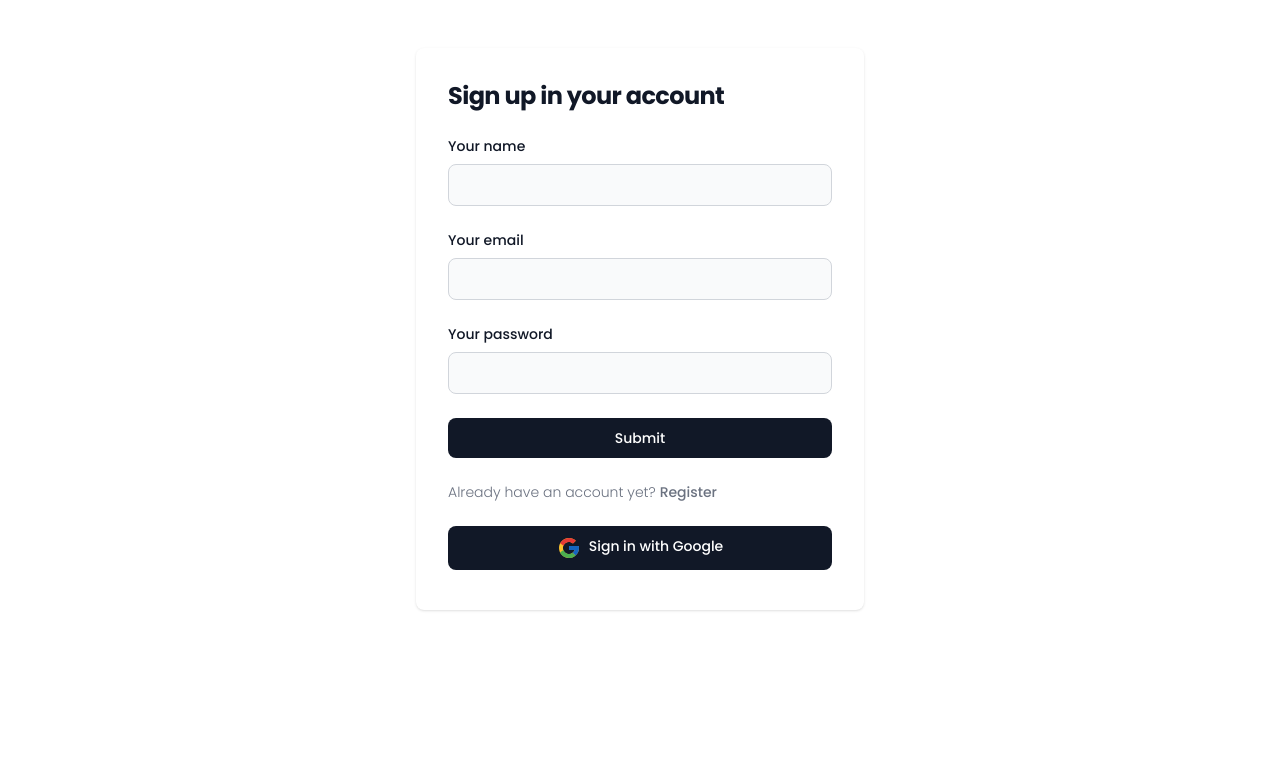
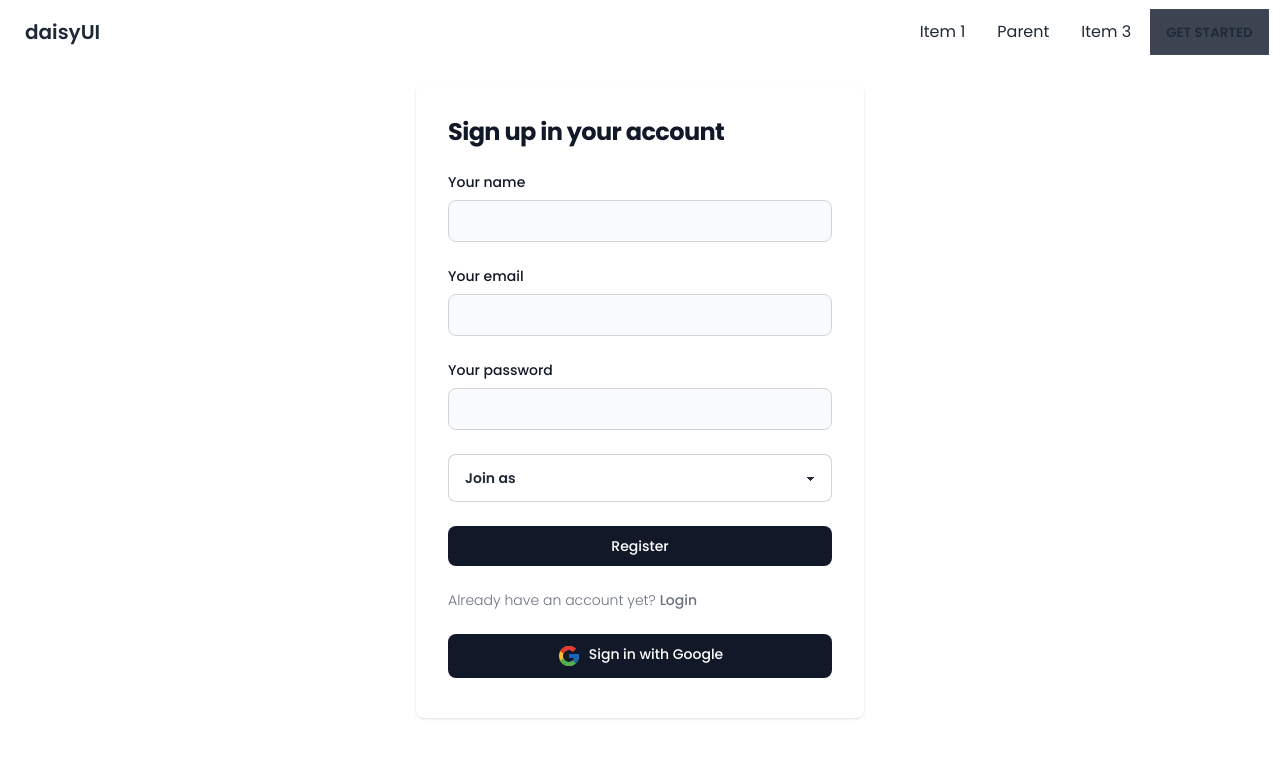
Before and after one commit to Azharul-Raj/used-car-clint, a React (Create React App) app: page /register in a window 1280 px wide. Shown: the top 758 px of the page. Built offline with nearby package versions, Linux system fonts and the light colour scheme; no server answers.

Commit message:
header added

```diff
--- a/package.json
+++ b/package.json
@@ -14,6 +14,7 @@
     "react-dom": "^18.2.0",
     "react-hook-form": "^7.39.5",
     "react-hot-toast": "^2.4.0",
+    "react-icons": "^4.6.0",
     "react-router-dom": "6",
     "react-scripts": "5.0.1",
     "sweetalert2": "^11.6.13",
--- a/src/layouts/route.js
+++ b/src/layouts/route.js
@@ -15,6 +15,7 @@
             {
                 path: '/register',
                 element:<Register/>
+
             }
         ]
     }
--- a/src/pages/Form/Login.jsx
+++ b/src/pages/Form/Login.jsx
@@ -46,15 +46,12 @@
         />
         <p>{errors.age?.message}</p>
       </div>
+        <button type="submit" className="w-full text-white transition bg-gray-900 pointer hover:bg-gray-900 focus:ring-4 focus:outline-none focus:ring-primary-300 font-medium rounded-lg text-sm px-5 py-2.5 text-center dark:bg-primary-600 dark:hover:bg-primary-700 dark:focus:ring-primary-800">Login</button>
 
-      <input
-        className="w-full text-white transition bg-gray-900 pointer hover:bg-gray-900 focus:ring-4 focus:outline-none focus:ring-primary-300 font-medium rounded-lg text-sm px-5 py-2.5 text-center dark:bg-primary-600 dark:hover:bg-primary-700 dark:focus:ring-primary-800"
-        type="submit"
-      />
-      <p class="text-sm font-light text-gray-500 dark:text-gray-400">
+      <p className="text-sm font-light text-gray-500 dark:text-gray-400">
         Don’t have an account yet?{" "}
         <Link
-          to="/"
+          to="/register"
           className="font-medium text-primary-600 hover:underline dark:text-primary-500 pointer"
         >
           Sign up
--- a/src/pages/Form/Register.jsx
+++ b/src/pages/Form/Register.jsx
@@ -13,7 +13,7 @@
       const onLogin = (data) => console.log(data);
 
       return (
-        <div className="flex justify-center items-center mt-12">
+        <div className="flex justify-center items-center mt-5">
         <div className="w-full bg-white rounded-lg shadow dark:border md:mt-0 sm:max-w-md xl:p-0 dark:bg-gray-800 dark:border-gray-700">
           <div className="p-6 space-y-4 md:space-y-6 sm:p-8">
           <h1 className="text-xl font-bold leading-tight tracking-tight text-gray-900 md:text-2xl dark:text-white">
@@ -58,19 +58,24 @@
               {...register("password")}
             />
             <p>{errors.password?.message}</p>
+                </div>
+                {/* select */}
+
+                <div className="">
+                <select {...register("position")} className="select select-bordered w-full">
+  <option disabled selected>Join as</option>
+  <option>Buyer</option>
+  <option>Seller</option>
+</select>
           </div>
-
-          <input
-            className="w-full text-white transition bg-gray-900 pointer hover:bg-gray-900 focus:ring-4 focus:outline-none focus:ring-primary-300 font-medium rounded-lg text-sm px-5 py-2.5 text-center dark:bg-primary-600 dark:hover:bg-primary-700 dark:focus:ring-primary-800"
-            type="submit"
-          />
-          <p class="text-sm font-light text-gray-500 dark:text-gray-400">
+          <button type="submit" className="w-full text-white transition bg-gray-900 pointer hover:bg-gray-900 focus:ring-4 focus:outline-none focus:ring-primary-300 font-medium rounded-lg text-sm px-5 py-2.5 text-center dark:bg-primary-600 dark:hover:bg-primary-700 dark:focus:ring-primary-800">Register</button>
+          <p className="text-sm font-light text-gray-500 dark:text-gray-400">
             Already have an account yet?{" "}
             <Link
-              to="/register"
+              to="/login"
               className="font-medium text-primary-600 hover:underline dark:text-primary-500 pointer"
             >
-              Register
+              Login
             </Link>
           </p>
               </form>
--- a/src/pages/Header/Header.jsx
+++ b/src/pages/Header/Header.jsx
@@ -1,10 +1,45 @@
 import React from 'react';
+import { Link } from 'react-router-dom';
 
 const Header = () => {
     return (
-        <div>
+        <div className="navbar bg-base-100">
+  <div className="navbar-start">
+    <div className="dropdown">
+      <label tabIndex={0} className="btn btn-ghost lg:hidden">
+        <svg xmlns="http://www.w3.org/2000/svg" className="h-5 w-5" fill="none" viewBox="0 0 24 24" stroke="currentColor"><path strokeLinecap="round" strokeLinejoin="round" strokeWidth="2" d="M4 6h16M4 12h8m-8 6h16" /></svg>
+      </label>
+      <ul tabIndex={0} className="menu menu-compact dropdown-content mt-3 p-2 shadow bg-base-100 rounded-box w-52">
+        <li><Link>Item 1</Link></li>
+        <li tabIndex={0}>
+          <Link className="justify-between">
+            Parent
 
-        </div>
+          </Link>
+        </li>
+        <li><Link>Item 3</Link></li>
+      </ul>
+    </div>
+    <Link className="btn btn-ghost normal-case text-xl">daisyUI</Link>
+  </div>
+  <div className="navbar-center hidden lg:flex lg:navbar-end">
+    <ul className="menu menu-horizontal p-0">
+      <li><Link>Item 1</Link></li>
+      <li tabIndex={0}>
+        <Link>
+          Parent
+          {/* <svg className="fill-current" xmlns="http://www.w3.org/2000/svg" width="20" height="20" viewBox="0 0 24 24"><path d="M7.41,8.58L12,13.17L16.59,8.58L18,10L12,16L6,10L7.41,8.58Z"/></svg> */}
+        </Link>
+        {/* <ul className="p-2">
+          <li><Link>Submenu 1</Link></li>
+          <li><Link>Submenu 2</Link></li>
+        </ul> */}
+      </li>
+      <li><Link>Item 3</Link></li>
+    <li><Link className="btn">Get started</Link></li>
+    </ul>
+  </div>
+</div>
     );
 };
 
```
Also changed, not shown: 2 other files (tests, documents, lock files or other folders).
